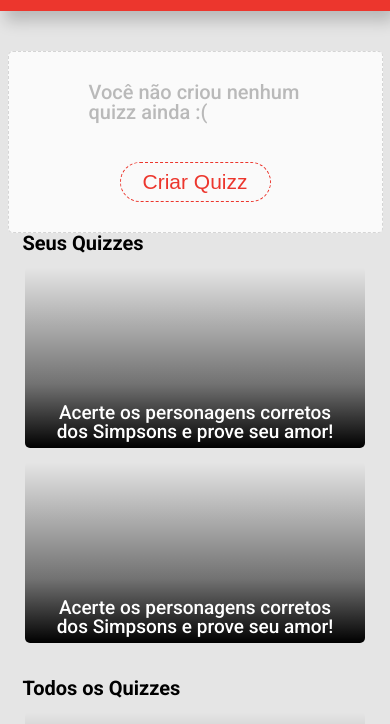
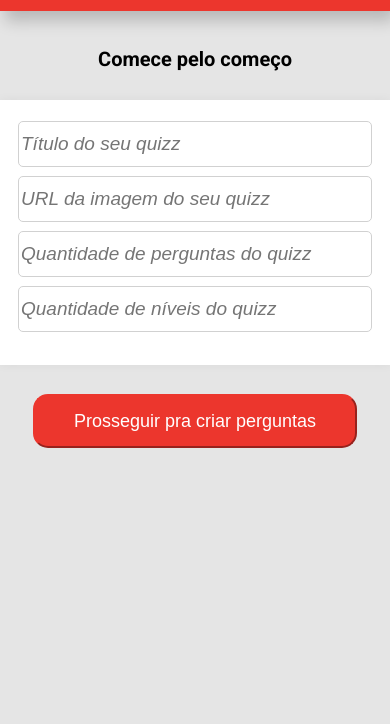
Before and after one commit to m4arthu/Buzzquizz, a plain HTML site: page index.html in a window 390 px wide. Both pictures are taken after a click on the button "Criar Quizz". Shown: the part 58-782 px from the top of the page. Drawn offline with nearby package versions, Linux system fonts and the light colour scheme; no server answers.

Commit message:
função criar quizz, adicionado ao botão criar quizz

```diff
--- a/assets/css/mobile.css
+++ b/assets/css/mobile.css
@@ -4,11 +4,11 @@
     font-size: 18px;
   }
 
-  .box-info-basica {
+  .box-info-basica, .criar-pergunta {
     width: 100%;
   }
 
-  .tela-3-1 h2 {
+  .tela-3-1 h2, .tela-3-2 h2 {
     font-size: 20px;
   }
 
--- a/assets/css/style.css
+++ b/assets/css/style.css
@@ -1,3 +1,6 @@
+* {
+    box-sizing: border-box;
+}
 body {
   font-family: 'Roboto', sans-serif;
   background-color: #e5e5e5;
@@ -9,7 +12,9 @@ justify-content: center;
 align-items: center;
 height: 69px;
 background-color: #ec362d;
+width: 100%;
 box-shadow: 5px 10px 15px rgb(0, 0, 0, 0.2);
+z-index: 2;
 
 }
 
@@ -24,7 +29,7 @@ box-shadow: 5px 10px 15px rgb(0, 0, 0, 0.2);
   flex-direction: column;
   justify-content: center;
   align-items: center;
-  background-color: #e5e5e5;
+
 }
 
 .tela-3-1 h2, .tela-3-2 h2 {
--- a/index.html
+++ b/index.html
@@ -24,7 +24,7 @@
       <div class="containerQuizz">
         <div class="criarQuizz">
           <h2>Você não criou nenhum quizz ainda :(</h2>
-          <button>Criar Quizz</button>
+          <button onclick="Exibirtela3()">Criar Quizz</button>
         </div>
 
         <div class="todoOsQuizzes seusQuizzes">
--- a/script.js
+++ b/script.js
@@ -21,6 +21,11 @@ function perguntaerro() {
       É uma cor em hexadecimal,\n
       Tem pelo menos 1 resposta correta e 1 errada por
 pergunta,`)
+}
+function Exibirtela3(){
+    document.querySelector('.tela-3-1').classList.remove('escondido');
+    document.querySelector('.containerQuizz').classList.add('escondido');
+
 }
 
 function criacaoinfobasica() {
```
